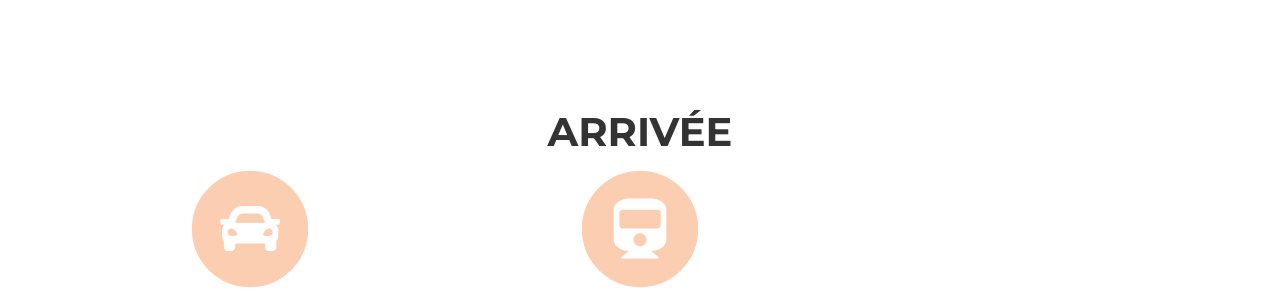
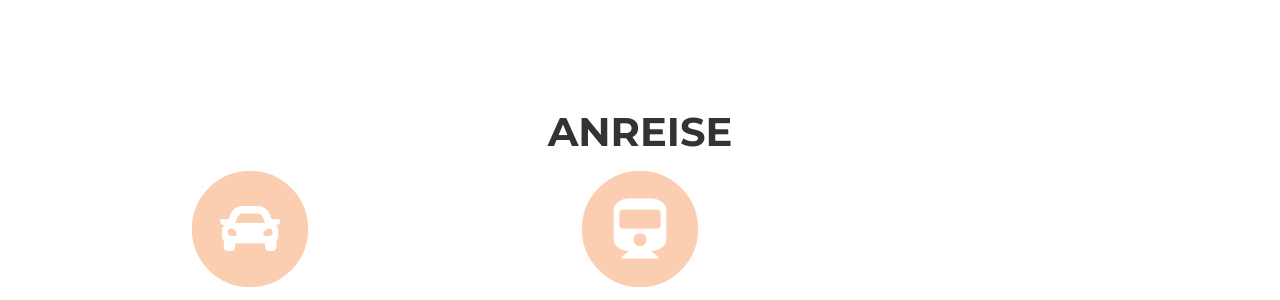
Before and after one commit to nic-nat/wedding, a Jekyll site: the page built from _fr_pages/index.html, in a window 1280 px wide and 900 px high, scrolled down 2950 px. Shown: the part 153-453 px from the top of the window. Built offline with Jekyll 4.4.1, drawn with Linux system fonts in a browser that asks for light colours; some web fonts are replaced.

Commit message:
Update travel.html

```diff
--- a/_includes/fr_data/travel.html
+++ b/_includes/fr_data/travel.html
@@ -3,7 +3,7 @@
     <div class="container">
         <div class="row">
             <div class="col-lg-12 text-center">
-                <h2 class="section-heading">Arrivée</h2>
+                <h2 class="section-heading">Anreise</h2>
             </div>
         </div>
         <div class="row text-center">
```
